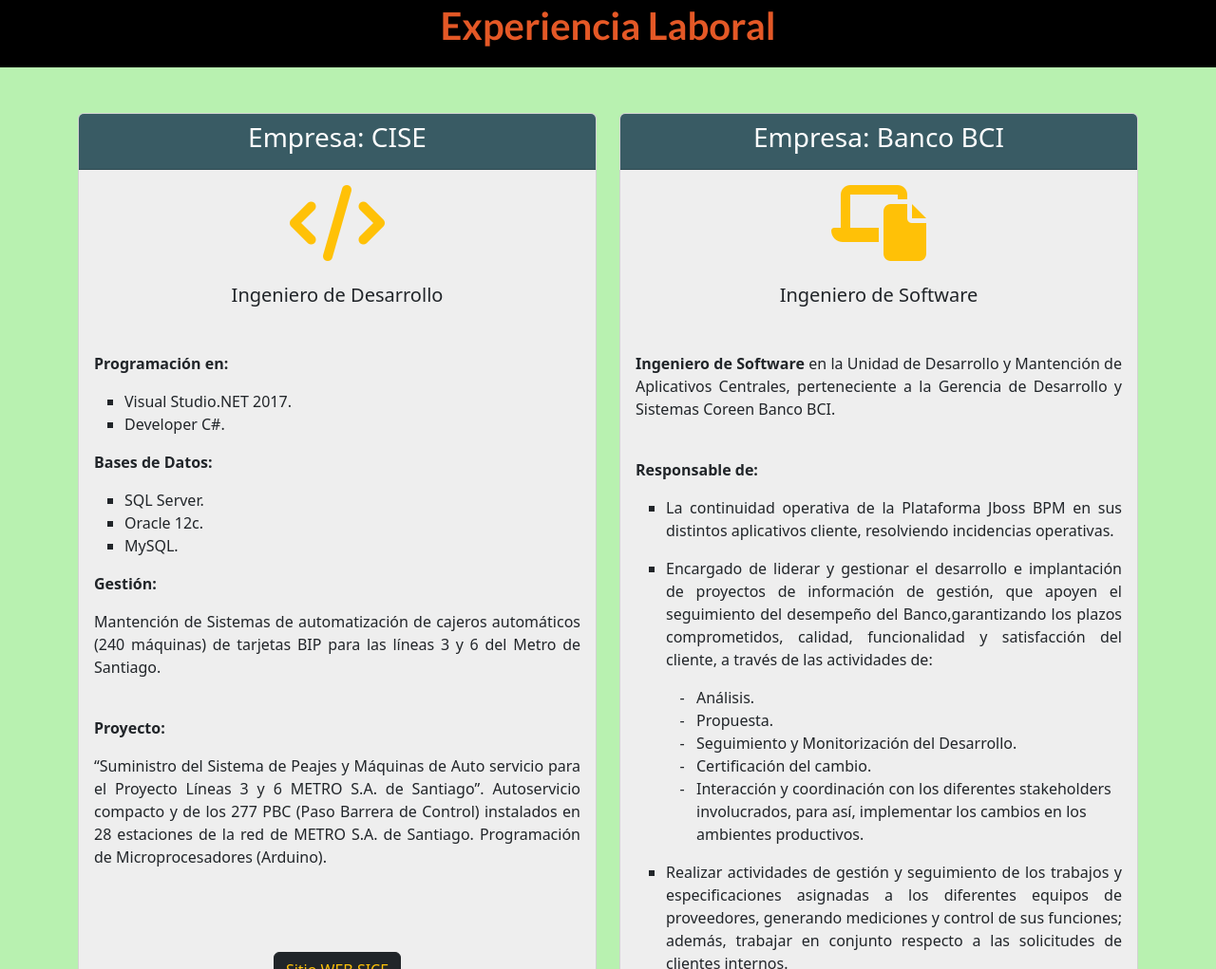
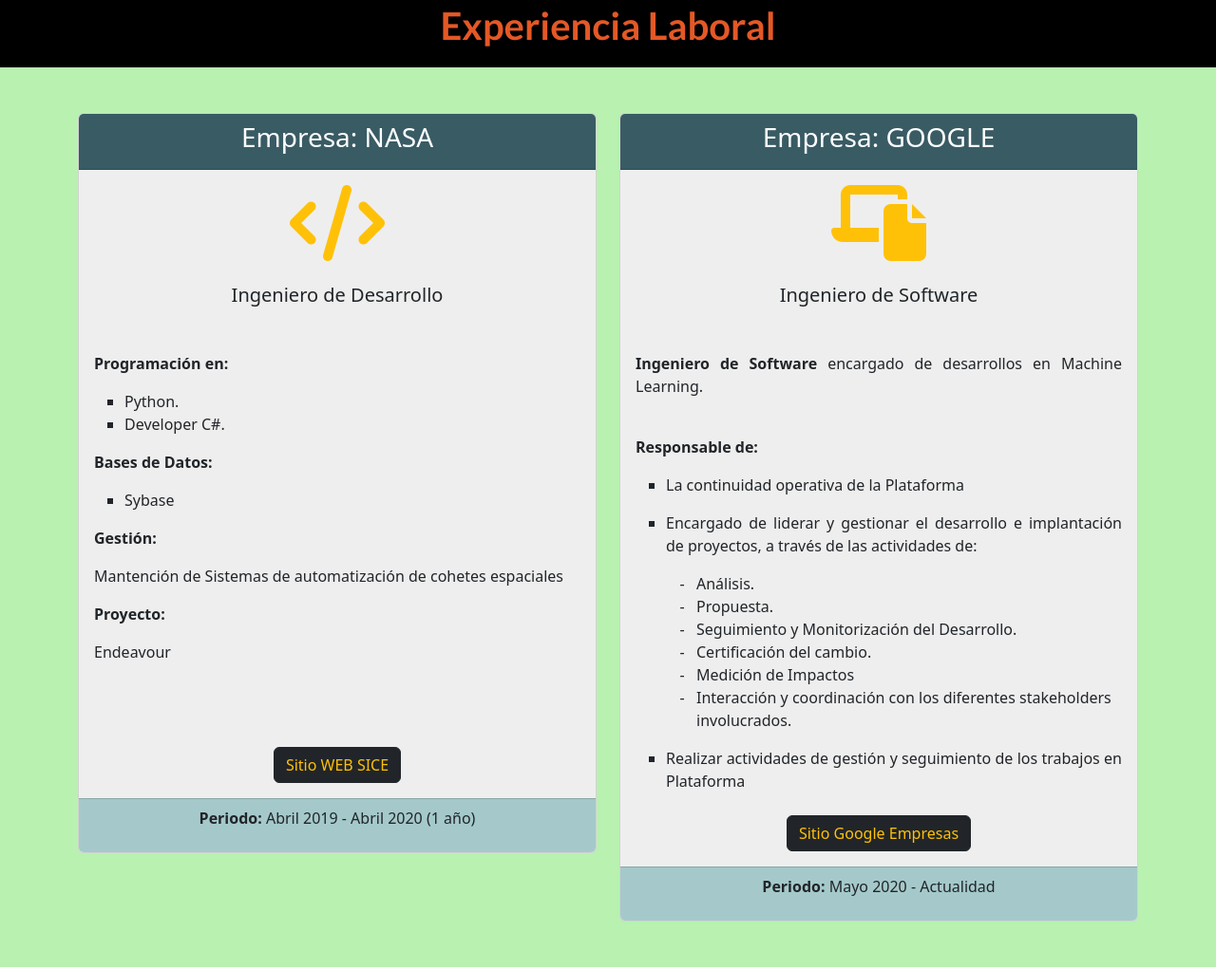
Before and after one commit to danpazv/danpazv.github.io, a plain HTML site: page index.html in a window 1280 px wide. Shown: the part 1779-2800 px from the top of the page at 95% size. Drawn offline with nearby package versions, Linux system fonts and the light colour scheme.

Commit message:
Se actualiza curriculum

```diff
--- a/index.html
+++ b/index.html
@@ -18,9 +18,9 @@
     <div class="container">
       <nav class="navbar navbar-expand-lg navbar-dark">
         <div class="container-fluid">
-          <a class="navbar-brand text-warning" href="#"><h1 class="textoPrincipal">Daniel Paz Villaseca</h1></a>
-          <div class="spinner-border text-info" role="status">
-          </div>
+          <a class="navbar-brand text-warning" href="#"><h1 class="textoPrincipal">Alejandra Serrano</h1></a>
+          <!-- <div class="spinner-border text-info" role="status">
+          </div> -->
           <button class="navbar-toggler" type="button" data-bs-toggle="collapse" data-bs-target="#navbarSupportedContent" aria-controls="navbarSupportedContent" aria-expanded="false" aria-label="Toggle navigation"><span class="navbar-toggler-icon"></span>
           </button>
           <div class="collapse navbar-collapse" id="navbarSupportedContent">
@@ -175,7 +175,7 @@
         <div class="col mb-3">
           <div class="card text-center">
             <div class="card-header cajaTituloCard text-white">
-              <h3>Empresa: CISE</h3>
+              <h3>Empresa: NASA</h3>
             </div>
             <div class="card-body contenidoCard">
               <i class="text-warning fa-solid fa-code fa-5x"></i>
@@ -183,22 +183,17 @@
               <p class="card-text">
                 <p class="text-start"><b>Programación en:</b></p>
                 <ul type="square" class="text-start">
-                  <li>Visual Studio.NET 2017. </li>
+                  <li>Python. </li>
                   <li>Developer C#. </li>
                 </ul>
                 <p class="text-start"><b>Bases de Datos:</b></p>
                 <ul type="square" class="text-start">
-                  <li>SQL Server. </li>
-                  <li>Oracle 12c. </li>
-                  <li>MySQL. </li>
+                  <li>Sybase </li>
                 </ul>
                 <p class="text-start"><b>Gestión:</b></p>
-                <p class="textJust"> Mantención de Sistemas de automatización de cajeros automáticos (240 máquinas) de tarjetas BIP para las líneas 3 y 6 del Metro de Santiago.</p> <br>
+                <p class="textJust"> Mantención de Sistemas de automatización de cohetes espaciales</p>
                 <p class="text-start"><b>Proyecto:</b></p>
-                <p class="textJust pb-4">“Suministro del Sistema de Peajes y Máquinas de Auto servicio para el Proyecto Líneas 3 y 6 METRO S.A. de Santiago”.
-                Autoservicio compacto y de los 277 PBC (Paso Barrera de Control) instalados en 28 estaciones de la red de METRO S.A. de Santiago.
-                Programación de Microprocesadores (Arduino).</p>
-              </p>
+                <p class="textJust pb-4">Endeavour</p>
               <a href="https://www.sice.com/" target="_blank" class="btn btn-dark text-warning mt-5">Sitio WEB SICE</a>
             </div>
             <div class="card-footer text-muted footerCard">
@@ -210,34 +205,35 @@
         <div class="col">
           <div class="card text-center">
             <div class="card-header cajaTituloCard text-white">
-              <h3>Empresa: Banco BCI</h3>
+              <h3>Empresa: GOOGLE</h3>
             </div>
             <div class="card-body contenidoCard">
               <i class="text-warning fa-solid fa-laptop-file fa-5x"></i>
               <h5 class="card-title mb-5 mt-4">Ingeniero de Software</h5>
-              <p class="card-text textJust"><b>Ingeniero de Software</b> en la Unidad de Desarrollo y Mantención de Aplicativos Centrales, perteneciente a la Gerencia de Desarrollo y Sistemas Coreen Banco BCI.
+              <p class="card-text textJust"><b>Ingeniero de Software</b> encargado de desarrollos en Machine Learning.
               </p>
               <br>
               <p class="text-start"><b>Responsable de:</b></p>
                 <ul type="square" class="text-start">
-                  <li><p class="textJust"> La continuidad operativa de la Plataforma Jboss BPM en sus distintos aplicativos cliente, resolviendo incidencias operativas.</p></li>
+                  <li><p class="textJust"> La continuidad operativa de la Plataforma</p></li>
                   <li>
-                    <p class="textJust"> Encargado de liderar y gestionar el desarrollo e implantación de proyectos de información de gestión, que apoyen el seguimiento del desempeño del Banco,garantizando los plazos comprometidos, calidad, funcionalidad y satisfacción del cliente, a través de las actividades de: </p>
+                    <p class="textJust"> Encargado de liderar y gestionar el desarrollo e implantación de proyectos, a través de las actividades de: </p>
                     <div class="subLista pb-3">
                       <ul>
                         <li>Análisis.</li>
                         <li>Propuesta.</li>
                         <li>Seguimiento y Monitorización del Desarrollo.</li>
                         <li>Certificación del cambio.</li>
-                        <li>Interacción y coordinación con los diferentes stakeholders involucrados, para así, implementar los cambios en los ambientes productivos.</li>
+                        <li>Medición de Impactos</li>
+                        <li>Interacción y coordinación con los diferentes stakeholders involucrados.</li>
                       </ul>
                     </div>
                   </li>
                   <li>
-                    <p class="textJust pb-2"> Realizar actividades de gestión y seguimiento de los trabajos y especificaciones asignadas a los diferentes equipos de proveedores, generando mediciones y control de sus funciones; además, trabajar en conjunto respecto a las solicitudes de clientes internos.</p>
+                    <p class="textJust pb-2"> Realizar actividades de gestión y seguimiento de los trabajos en Plataforma</p>
                   </li>
                 </ul>
-              <a href="https://trabajaenbci.cl/" target="_blank" class="btn btn-dark text-warning mt-0">Sitio Banco BCI</a>
+              <a href="https://www.google.com/intl/es-419_cl/business/" target="_blank" class="btn btn-dark text-warning mt-0">Sitio Google Empresas</a>
             </div>
             <div class="card-footer footerCard">
               <p class="text-dark"><b>Periodo:</b> Mayo 2020 - Actualidad</p>
```
